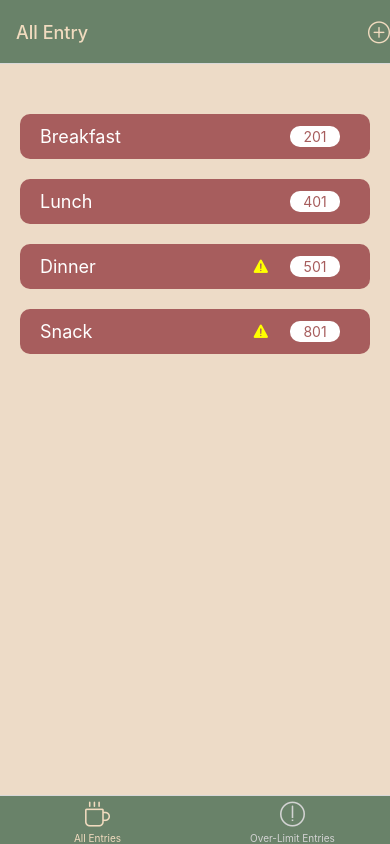
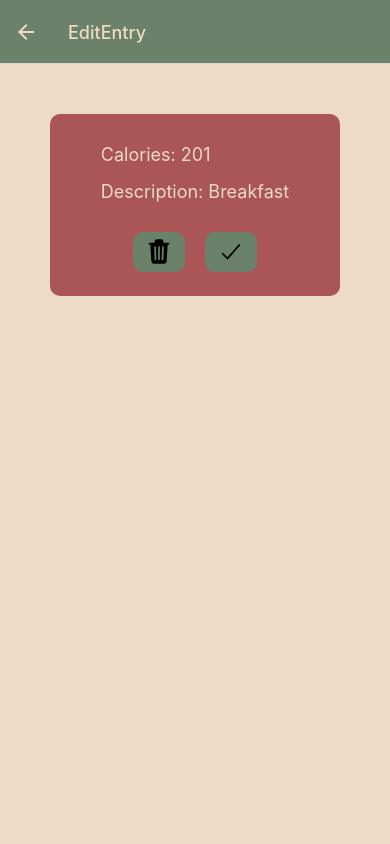
Before and after one commit to tliu03/CS5520Assaignment2, a React Native app: screen /EditEntry in a window 390 px wide. Built offline with nearby package versions, Linux system fonts and the light colour scheme.

Commit message:
set up the main structure of editentry page

```diff
--- a/App.js
+++ b/App.js
@@ -8,6 +8,7 @@ import OverLimitEntries from "./screens/OverLimitEntries";
 import { SimpleLineIcons } from "@expo/vector-icons";
 import { Colors } from "./constants/color";
 import AddEntry from "./screens/AddEntry";
+import EditEntry from "./screens/EditEntry";
 
 function EntryOverview() {
   const Tab = createBottomTabNavigator();
@@ -74,7 +75,7 @@ export default function App() {
           options={{ headerShown: false }}
         />
         <Stack.Screen name="AddEntry" component={AddEntry} />
-        {/* <Stack.Screen name="" /> */}
+        <Stack.Screen name="EditEntry" component={EditEntry} />
       </Stack.Navigator>
     </NavigationContainer>
   );
--- a/components/EntriyDetail/EntryDetail.js
+++ b/components/EntriyDetail/EntryDetail.js
@@ -1,10 +1,62 @@
-import { View, Text } from "react-native";
+import { View, Text, StyleSheet } from "react-native";
 import React from "react";
+import Card from "../UI/Card";
+import { Colors } from "../../constants/color";
+import IconButton from "../UI/IconButton";
 
-export default function EntryDetail() {
+export default function EntryDetail({ entry }) {
   return (
-    <View>
-      <Text>EntryDetail</Text>
-    </View>
+    <Card style={styles.CardContainer}>
+      <View style={styles.textContainer}>
+        <Text style={styles.text}>Calories: {entry.calorie}</Text>
+        <Text style={styles.text}>Description: {entry.description}</Text>
+      </View>
+      <View style={styles.buttonsContainer}>
+        <Card style={styles.buttonContainer}>
+          <IconButton
+            icon="trash"
+            size={28}
+            onPress={() => {
+              console.log("delete");
+            }}
+          />
+        </Card>
+        <Card style={styles.buttonContainer}>
+          <IconButton
+            icon="checkmark"
+            size={28}
+            onPress={() => {
+              console.log("check");
+            }}
+          />
+        </Card>
+      </View>
+    </Card>
   );
 }
+
+const styles = StyleSheet.create({
+  CardContainer: {
+    backgroundColor: Colors.primary400,
+    marginHorizontal: 50,
+    marginTop: 50,
+  },
+  textContainer: {
+    marginTop: 20,
+  },
+
+  text: {
+    color: Colors.primary201,
+    fontSize: 18,
+    marginVertical: 8,
+  },
+  buttonsContainer: {
+    flexDirection: "row",
+    marginVertical: 20,
+    alignItems: "center",
+    justifyContent: "space-between",
+  },
+  buttonContainer: {
+    backgroundColor: Colors.primary100,
+  },
+});
--- a/components/EntriyDetail/EntryItem.js
+++ b/components/EntriyDetail/EntryItem.js
@@ -1,24 +1,22 @@
 import { View, Text, StyleSheet, Pressable } from "react-native";
-import Button from "../UI/Button";
-import IconButton from "../UI/IconButton";
-import { useState } from "react";
+import { Ionicons } from "@expo/vector-icons";
+import { useNavigation } from "@react-navigation/native";
 import { Colors } from "../../constants/color";
 import Card from "../UI/Card";
 
 export default function EntryItem({ entry }) {
+  const navigation = useNavigation();
   return (
-    <Pressable>
+    <Pressable onPress={navigation.navigate("EditEntry")}>
       <Card style={styles.entryContainer}>
         <Text style={styles.text}>{entry.description}</Text>
         <View style={styles.calorieDisplayContainer}>
-          {entry.calorie > 500 && (
-            <IconButton
-              icon="warning"
+          {!entry.reviewed && (
+            <Ionicons
+              name="warning"
               size={18}
               color="yellow"
-              onPress={() => {
-                console.log("pressedIcon");
-              }}
+              style={styles.IconStyle}
             />
           )}
           <Card style={styles.number}>
@@ -41,6 +39,10 @@ const styles = StyleSheet.create({
     alignItems: "center",
     backgroundColor: Colors.primary401,
   },
+  IconStyle: {
+    paddingHorizontal: 10,
+    marginVertical: 2,
+  },
   calorieDisplayContainer: {
     flexDirection: "row",
   },
--- a/components/ManageEntry/EntryForm.js
+++ b/components/ManageEntry/EntryForm.js
@@ -2,13 +2,13 @@ import { View, Text, TextInput, StyleSheet, Alert } from "react-native";
 import { useState } from "react";
 import Button from "../UI/Button";
 import { Colors } from "../../constants/color";
-import Card from "../UI/Card";
 import Input from "./Input";
 
 export default function EntryForm({ onSubmit }) {
   const [entry, setEntry] = useState({
     calorie: 0,
     description: "",
+    reviewed: false,
   });
 
   function entryInputHandler(inputIdentifier, enteredValue) {
@@ -39,6 +39,7 @@ export default function EntryForm({ onSubmit }) {
     setEntry({
       calorie: 0,
       description: "",
+      reviewed: false,
     });
   }
   return (
--- a/constants/sampledata.js
+++ b/constants/sampledata.js
@@ -1,6 +1,6 @@
 export const SAMPLE_DATA = [
-  { id: 1, calorie: 201, description: "Breakfast" },
-  { id: 2, calorie: 401, description: "Lunch" },
-  { id: 3, calorie: 501, description: "Dinner" },
-  { id: 4, calorie: 801, description: "Snack" },
+  { id: 1, calorie: 201, description: "Breakfast", reviewed: false },
+  { id: 2, calorie: 401, description: "Lunch", reviewed: false },
+  { id: 3, calorie: 501, description: "Dinner", reviewed: false },
+  { id: 4, calorie: 801, description: "Snack", reviewed: true },
 ];
--- a/screens/EditEntry.js
+++ b/screens/EditEntry.js
@@ -1,10 +1,18 @@
-import { View, Text } from "react-native";
-import React from "react";
+import { View, StyleSheet } from "react-native";
+import EntryDetail from "../components/EntriyDetail/EntryDetail";
+import { SAMPLE_DATA } from "../constants/sampledata";
+import { Colors } from "../constants/color";
 
 export default function EditEntry() {
   return (
-    <View>
-      <Text>EditEntry</Text>
+    <View style={styles.container}>
+      <EntryDetail entry={SAMPLE_DATA[0]} />
     </View>
   );
 }
+const styles = StyleSheet.create({
+  container: {
+    flex: 1,
+    backgroundColor: Colors.primary201,
+  },
+});
```
